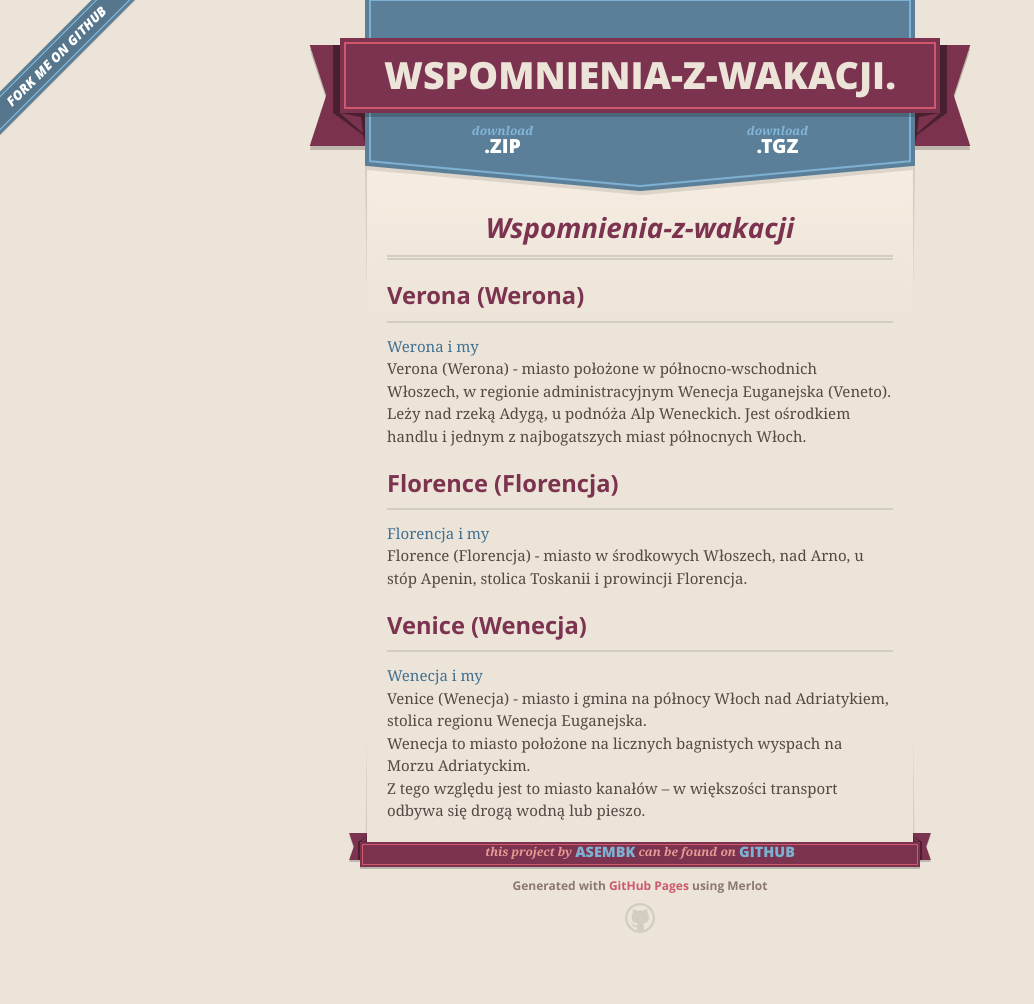
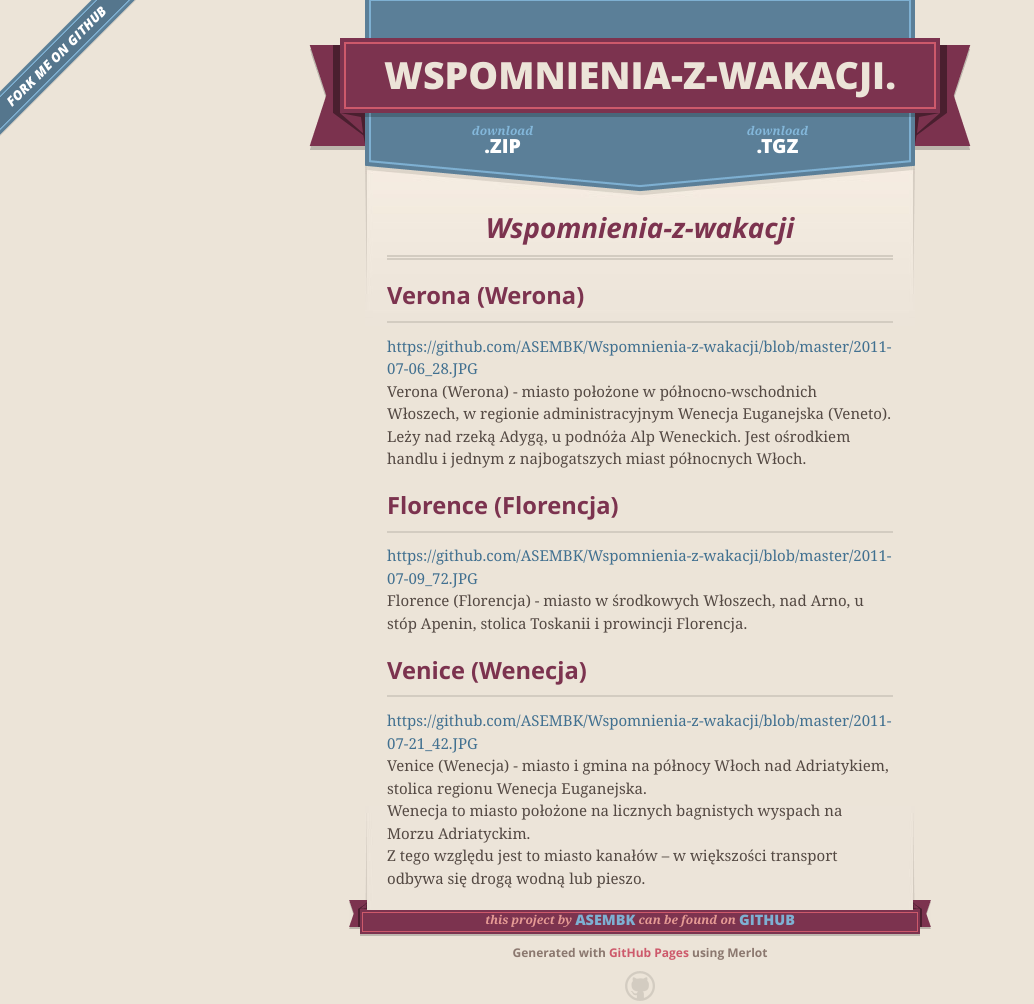
Before and after one commit to ASEMBK/Wspomnienia-z-wakacji, a plain HTML site: page index.html in a window 1280 px wide. Shown: the whole page, without its empty margins (0-1034 px from the left). Before the commit the page ends 973 px from the top, so only its background shows below. Drawn offline with nearby package versions, Linux system fonts and the light colour scheme.

Commit message:
Create gh-pages branch via GitHub

```diff
--- a/index.html
+++ b/index.html
@@ -52,20 +52,20 @@
 <h3>
 <a name="verona-werona" class="anchor" href="#verona-werona"><span class="octicon octicon-link"></span></a>Verona (Werona)</h3>
 
-<p><a href="https://github.com/ASEMBK/Wspomnienia-z-wakacji/blob/master/2011-07-06_28.JPG?raw=true">Werona i my</a><br>
+<p><a href="https://github.com/ASEMBK/Wspomnienia-z-wakacji/blob/master/2011-07-06_28.JPG">https://github.com/ASEMBK/Wspomnienia-z-wakacji/blob/master/2011-07-06_28.JPG</a><br>
 Verona (Werona) - miasto położone w północno-wschodnich Włoszech, w regionie administracyjnym Wenecja Euganejska (Veneto).<br>
 Leży nad rzeką Adygą, u podnóża Alp Weneckich. Jest ośrodkiem handlu i jednym z najbogatszych miast północnych Włoch.<br></p>
 
 <h3>
 <a name="florence-florencja" class="anchor" href="#florence-florencja"><span class="octicon octicon-link"></span></a>Florence (Florencja)</h3>
 
-<p><a href="https://github.com/ASEMBK/Wspomnienia-z-wakacji/blob/master/2011-07-09_72.JPG?raw=true">Florencja i my</a><br>
+<p><a href="https://github.com/ASEMBK/Wspomnienia-z-wakacji/blob/master/2011-07-09_72.JPG">https://github.com/ASEMBK/Wspomnienia-z-wakacji/blob/master/2011-07-09_72.JPG</a><br>
 Florence (Florencja) - miasto w środkowych Włoszech, nad Arno, u stóp Apenin, stolica Toskanii i prowincji Florencja.<br></p>
 
 <h3>
 <a name="venice-wenecja" class="anchor" href="#venice-wenecja"><span class="octicon octicon-link"></span></a>Venice (Wenecja)</h3>
 
-<p><a href="https://github.com/ASEMBK/Wspomnienia-z-wakacji/blob/master/2011-07-21_42.JPG?raw=true">Wenecja i my</a><br>
+<p><a href="https://github.com/ASEMBK/Wspomnienia-z-wakacji/blob/master/2011-07-21_42.JPG">https://github.com/ASEMBK/Wspomnienia-z-wakacji/blob/master/2011-07-21_42.JPG</a><br>
 Venice (Wenecja) - miasto i gmina na północy Włoch nad Adriatykiem, stolica regionu Wenecja Euganejska.<br>
 Wenecja to miasto położone na licznych bagnistych wyspach na Morzu Adriatyckim.<br>
 Z tego względu jest to miasto kanałów – w większości transport odbywa się drogą wodną lub pieszo.<br></p>
--- a/params.json
+++ b/params.json
@@ -1 +1 @@
-{"name":"Wspomnienia-z-wakacji.","tagline":"","body":"Wspomnienia-z-wakacji\r\n======================\r\n\r\n<h3>Verona (Werona)</h3>\r\n[Werona i my](https://github.com/ASEMBK/Wspomnienia-z-wakacji/blob/master/2011-07-06_28.JPG?raw=true)<br />\r\nVerona (Werona) - miasto położone w północno-wschodnich Włoszech, w regionie administracyjnym Wenecja Euganejska (Veneto).<br />\r\nLeży nad rzeką Adygą, u podnóża Alp Weneckich. Jest ośrodkiem handlu i jednym z najbogatszych miast północnych Włoch.<br />\r\n\r\n<h3>Florence (Florencja)</h3>\r\n[Florencja i my](https://github.com/ASEMBK/Wspomnienia-z-wakacji/blob/master/2011-07-09_72.JPG?raw=true)<br />\r\nFlorence (Florencja) - miasto w środkowych Włoszech, nad Arno, u stóp Apenin, stolica Toskanii i prowincji Florencja.<br /> \r\n\r\n<h3>Venice (Wenecja)</h3>\r\n[Wenecja i my](https://github.com/ASEMBK/Wspomnienia-z-wakacji/blob/master/2011-07-21_42.JPG?raw=true)<br />\r\nVenice (Wenecja) - miasto i gmina na północy Włoch nad Adriatykiem, stolica regionu Wenecja Euganejska.<br />\r\nWenecja to miasto położone na licznych bagnistych wyspach na Morzu Adriatyckim.<br />\r\nZ tego względu jest to miasto kanałów – w większości transport odbywa się drogą wodną lub pieszo.<br /> \r\n","google":"","note":"Don't delete this file! It's used internally to help with page regeneration."}
+{"name":"Wspomnienia-z-wakacji.","tagline":"","body":"Wspomnienia-z-wakacji\r\n======================\r\n\r\n<h3>Verona (Werona)</h3>\r\nhttps://github.com/ASEMBK/Wspomnienia-z-wakacji/blob/master/2011-07-06_28.JPG<br />\r\nVerona (Werona) - miasto położone w północno-wschodnich Włoszech, w regionie administracyjnym Wenecja Euganejska (Veneto).<br />\r\nLeży nad rzeką Adygą, u podnóża Alp Weneckich. Jest ośrodkiem handlu i jednym z najbogatszych miast północnych Włoch.<br />\r\n\r\n<h3>Florence (Florencja)</h3>\r\nhttps://github.com/ASEMBK/Wspomnienia-z-wakacji/blob/master/2011-07-09_72.JPG<br />\r\nFlorence (Florencja) - miasto w środkowych Włoszech, nad Arno, u stóp Apenin, stolica Toskanii i prowincji Florencja.<br /> \r\n\r\n<h3>Venice (Wenecja)</h3>\r\nhttps://github.com/ASEMBK/Wspomnienia-z-wakacji/blob/master/2011-07-21_42.JPG<br />\r\nVenice (Wenecja) - miasto i gmina na północy Włoch nad Adriatykiem, stolica regionu Wenecja Euganejska.<br />\r\nWenecja to miasto położone na licznych bagnistych wyspach na Morzu Adriatyckim.<br />\r\nZ tego względu jest to miasto kanałów – w większości transport odbywa się drogą wodną lub pieszo.<br /> \r\n","google":"","note":"Don't delete this file! It's used internally to help with page regeneration."}
```
